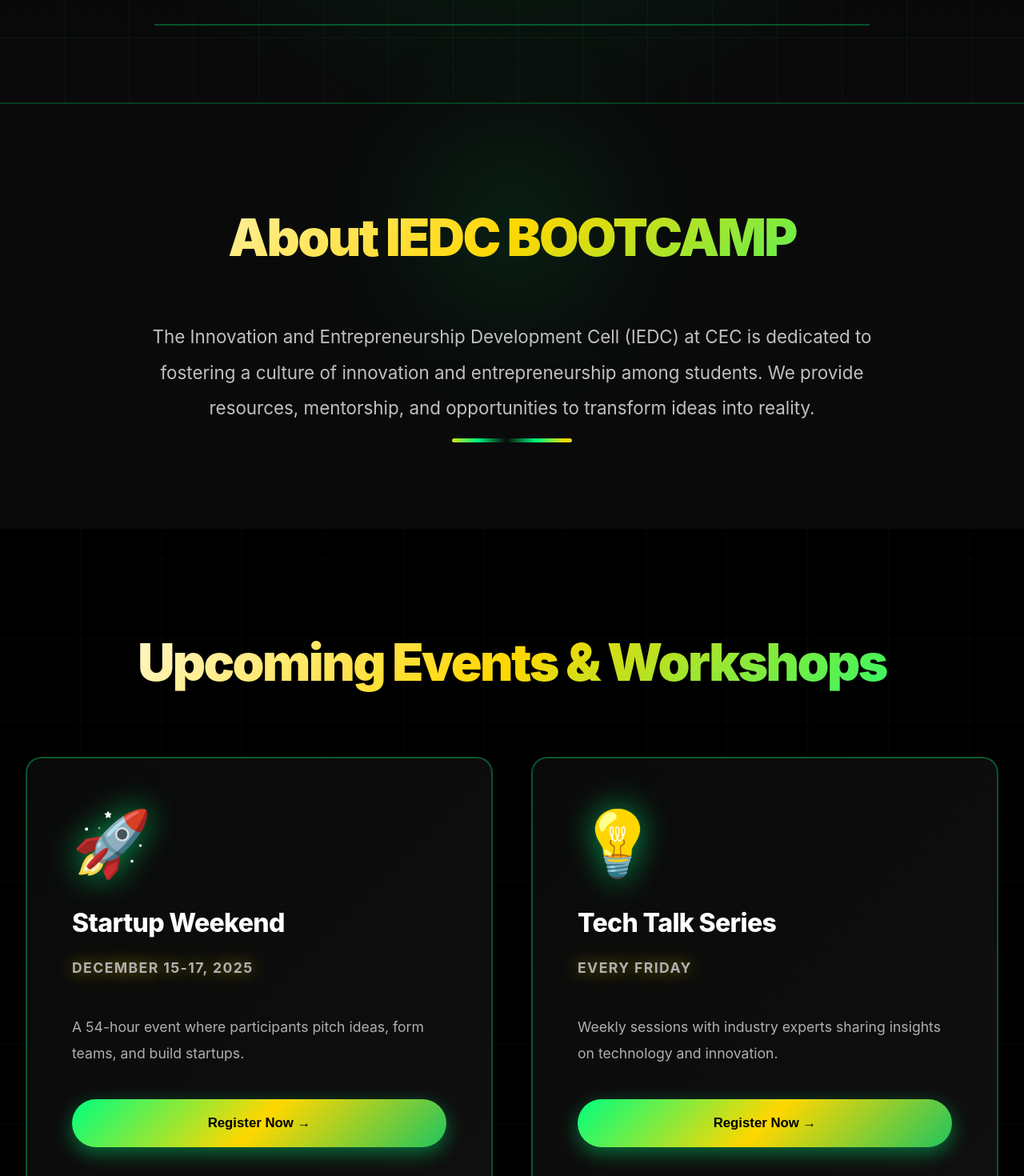
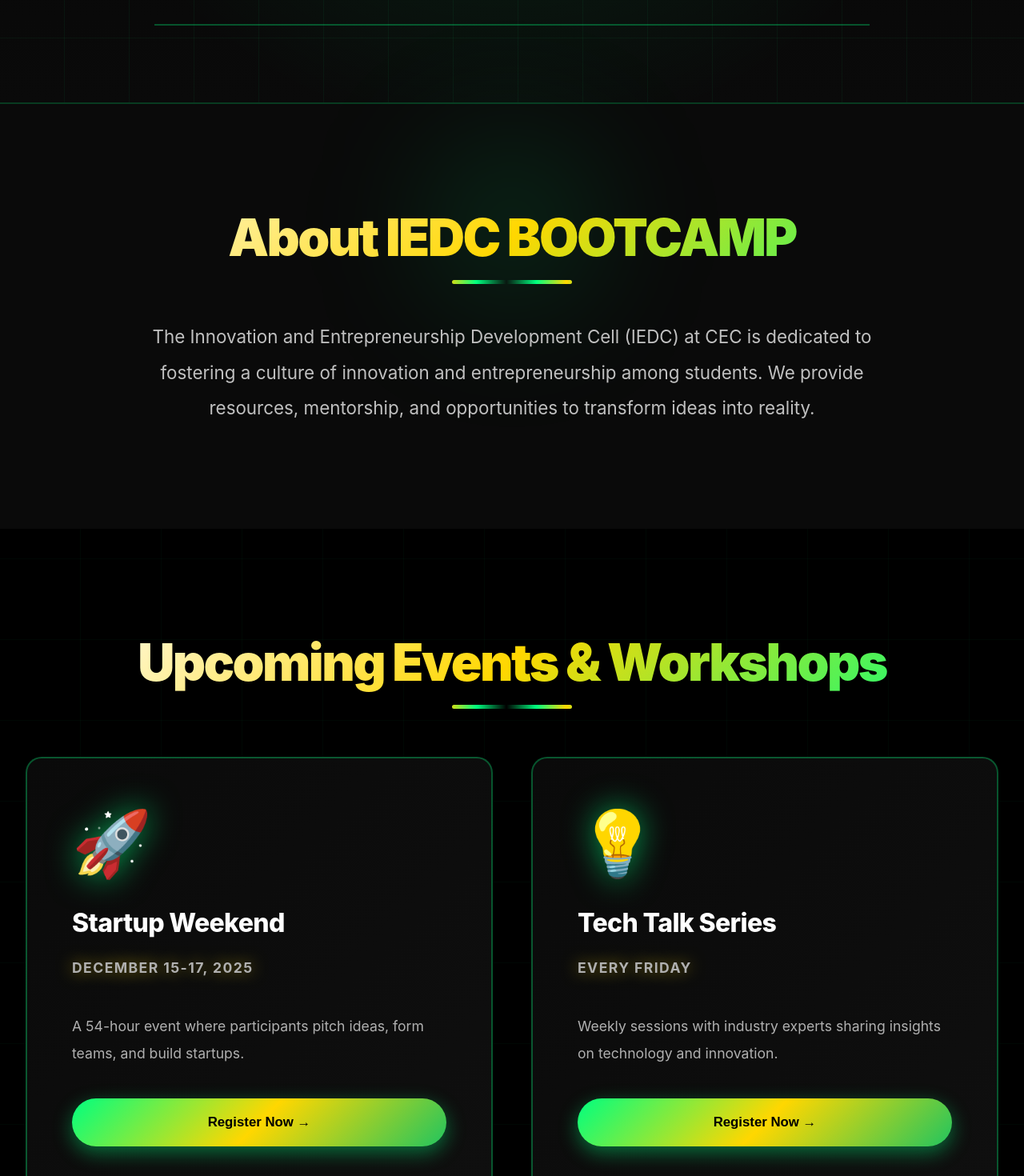
Before and after one commit to rinto-Cherian24/iedc, a Next.js app: page / in a window 1280 px wide. Shown: the part 940-2410 px from the top of the page at 80% size. Built offline with nearby package versions, Linux system fonts and the light colour scheme.

Commit message:
Add animations

```diff
--- a/app/page.js
+++ b/app/page.js
@@ -1,11 +1,12 @@
 'use client'
-import { useState, useEffect } from 'react'
+import { useState, useEffect, useRef } from 'react'
 import styles from './page.module.css'
 
 export default function Home() {
   const [menuOpen, setMenuOpen] = useState(false)
   const [scrolled, setScrolled] = useState(false)
   const [activeCard, setActiveCard] = useState(null)
+  const [visibleSections, setVisibleSections] = useState(new Set())
 
   useEffect(() => {
     const handleScroll = () => {
@@ -13,6 +14,30 @@ export default function Home() {
     }
     window.addEventListener('scroll', handleScroll)
     return () => window.removeEventListener('scroll', handleScroll)
+  }, [])
+
+  useEffect(() => {
+    const observerOptions = {
+      threshold: 0.1,
+      rootMargin: '0px 0px -100px 0px'
+    }
+
+    const observerCallback = (entries) => {
+      entries.forEach(entry => {
+        if (entry.isIntersecting) {
+          setVisibleSections(prev => new Set([...prev, entry.target.id]))
+        }
+      })
+    }
+
+    const observer = new IntersectionObserver(observerCallback, observerOptions)
+
+    const sections = document.querySelectorAll('section[id]')
+    sections.forEach(section => observer.observe(section))
+
+    return () => {
+      sections.forEach(section => observer.unobserve(section))
+    }
   }, [])
 
   const events = [
@@ -135,7 +160,7 @@ export default function Home() {
       </section>
 
       {/* About Section */}
-      <section className={styles.about}>
+      <section id="about" className={`${styles.about} ${visibleSections.has('about') ? styles.visible : ''}`}>
         <div className={styles.sectionContent}>
           <h2>About IEDC BOOTCAMP</h2>
           <p>
@@ -147,7 +172,7 @@ export default function Home() {
       </section>
 
       {/* Events Section */}
-      <section id="events" className={styles.events}>
+      <section id="events" className={`${styles.events} ${visibleSections.has('events') ? styles.visible : ''}`}>
         <div className={styles.sectionContent}>
           <h2>Upcoming Events & Workshops</h2>
           <div className={styles.eventsGrid}>
@@ -172,7 +197,7 @@ export default function Home() {
       </section>
 
       {/* Team Section */}
-      <section id="team" className={styles.team}>
+      <section id="team" className={`${styles.team} ${visibleSections.has('team') ? styles.visible : ''}`}>
         <div className={styles.sectionContent}>
           <h2>Our Team</h2>
           <div className={styles.teamGrid}>
@@ -190,7 +215,7 @@ export default function Home() {
       </section>
 
       {/* Blog Section */}
-      <section id="blog" className={styles.blog}>
+      <section id="blog" className={`${styles.blog} ${visibleSections.has('blog') ? styles.visible : ''}`}>
         <div className={styles.sectionContent}>
           <h2>Latest Updates</h2>
           <div className={styles.blogGrid}>
@@ -209,7 +234,7 @@ export default function Home() {
       </section>
 
       {/* Contact Section */}
-      <section id="contact" className={styles.contact}>
+      <section id="contact" className={`${styles.contact} ${visibleSections.has('contact') ? styles.visible : ''}`}>
         <div className={styles.sectionContent}>
           <h2>Ready to Start Your Journey?</h2>
           <p className={styles.contactSubtitle}>Join IEDC BOOTCAMP CEC and turn your ideas into reality</p>
--- a/app/page.module.css
+++ b/app/page.module.css
@@ -843,3 +843,117 @@
   .eventCard, .teamCard, .blogCard { padding: 2.5rem; }
   .eventsGrid, .teamGrid, .blogGrid { gap: 2rem; }
 }
+/* Scroll Animation Styles */
+.about, .events, .team, .blog, .contact {
+  opacity: 0;
+  transform: translateY(50px);
+  transition: opacity 0.8s ease, transform 0.8s ease;
+}
+
+.about.visible, .events.visible, .team.visible, .blog.visible, .contact.visible {
+  opacity: 1;
+  transform: translateY(0);
+}
+
+.eventsGrid > *, .teamGrid > *, .blogGrid > * {
+  opacity: 0;
+  transform: translateY(30px);
+  transition: opacity 0.6s ease, transform 0.6s ease;
+}
+
+.visible .eventsGrid > *:nth-child(1) {
+  animation: popIn 0.6s ease 0.1s forwards;
+}
+
+.visible .eventsGrid > *:nth-child(2) {
+  animation: popIn 0.6s ease 0.2s forwards;
+}
+
+.visible .eventsGrid > *:nth-child(3) {
+  animation: popIn 0.6s ease 0.3s forwards;
+}
+
+.visible .teamGrid > *:nth-child(1) {
+  animation: popIn 0.6s ease 0.1s forwards;
+}
+
+.visible .teamGrid > *:nth-child(2) {
+  animation: popIn 0.6s ease 0.2s forwards;
+}
+
+.visible .teamGrid > *:nth-child(3) {
+  animation: popIn 0.6s ease 0.3s forwards;
+}
+
+.visible .teamGrid > *:nth-child(4) {
+  animation: popIn 0.6s ease 0.4s forwards;
+}
+
+.visible .teamGrid > *:nth-child(5) {
+  animation: popIn 0.6s ease 0.5s forwards;
+}
+
+.visible .teamGrid > *:nth-child(6) {
+  animation: popIn 0.6s ease 0.6s forwards;
+}
+
+.visible .teamGrid > *:nth-child(7) {
+  animation: popIn 0.6s ease 0.7s forwards;
+}
+
+.visible .teamGrid > *:nth-child(8) {
+  animation: popIn 0.6s ease 0.8s forwards;
+}
+
+.visible .blogGrid > *:nth-child(1) {
+  animation: popIn 0.6s ease 0.1s forwards;
+}
+
+.visible .blogGrid > *:nth-child(2) {
+  animation: popIn 0.6s ease 0.2s forwards;
+}
+
+.visible .blogGrid > *:nth-child(3) {
+  animation: popIn 0.6s ease 0.3s forwards;
+}
+
+@keyframes popIn {
+  0% {
+    opacity: 0;
+    transform: translateY(30px) scale(0.95);
+  }
+  100% {
+    opacity: 1;
+    transform: translateY(0) scale(1);
+  }
+}
+
+.visible .sectionContent h2 {
+  animation: slideInFromLeft 0.8s ease forwards;
+}
+
+.visible .sectionContent p {
+  animation: slideInFromRight 0.8s ease 0.2s forwards;
+}
+
+@keyframes slideInFromLeft {
+  from {
+    opacity: 0;
+    transform: translateX(-50px);
+  }
+  to {
+    opacity: 1;
+    transform: translateX(0);
+  }
+}
+
+@keyframes slideInFromRight {
+  from {
+    opacity: 0;
+    transform: translateX(50px);
+  }
+  to {
+    opacity: 1;
+    transform: translateX(0);
+  }
+}
```
Also changed, not shown: 2 other files (tests, documents, lock files or other folders).
